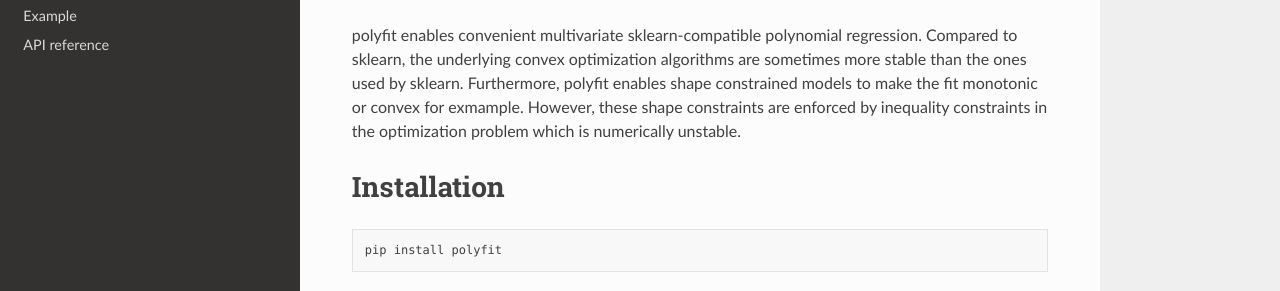
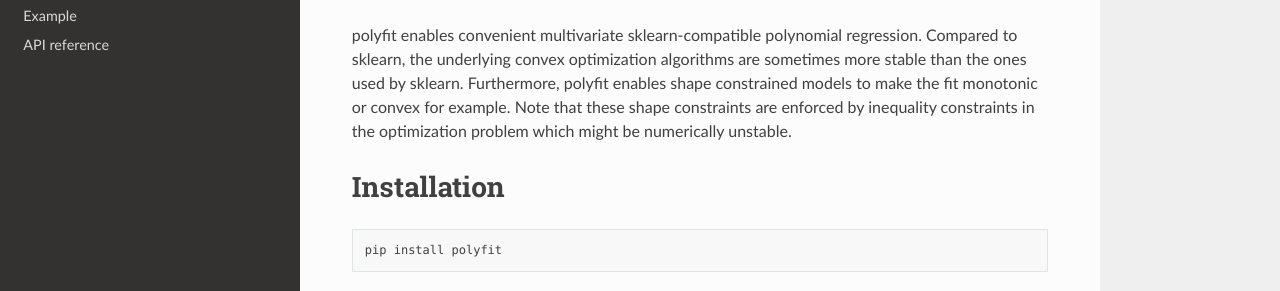
Before and after one commit to dschmitz89/Polyfit, a Sphinx documentation site: the page built from docs/index.rst, in a window 1280 px wide. Shown: the part 136-427 px from the top of the page. Built offline with Sphinx 7.4.7 and the Read the Docs theme 2.0.0, drawn with Linux system fonts in a browser that asks for light colours.

Commit message:
Update readme and doc landing page

```diff
--- a/docs/index.rst
+++ b/docs/index.rst
@@ -7,8 +7,8 @@
 ===================================
 polyfit enables convenient multivariate sklearn-compatible polynomial regression. Compared to sklearn, the
 underlying convex optimization algorithms are sometimes more stable than the ones used by sklearn.
-Furthermore, polyfit enables shape constrained models to make the fit monotonic or convex for exmample.
-However, these shape constraints are enforced by inequality constraints in the optimization problem which is numerically unstable.
+Furthermore, polyfit enables shape constrained models to make the fit monotonic or convex for example.
+Note that these shape constraints are enforced by inequality constraints in the optimization problem which might be numerically unstable.
 
 Installation
 ===========================================
```
Also changed, not shown: README.md (+5 -5 lines).
